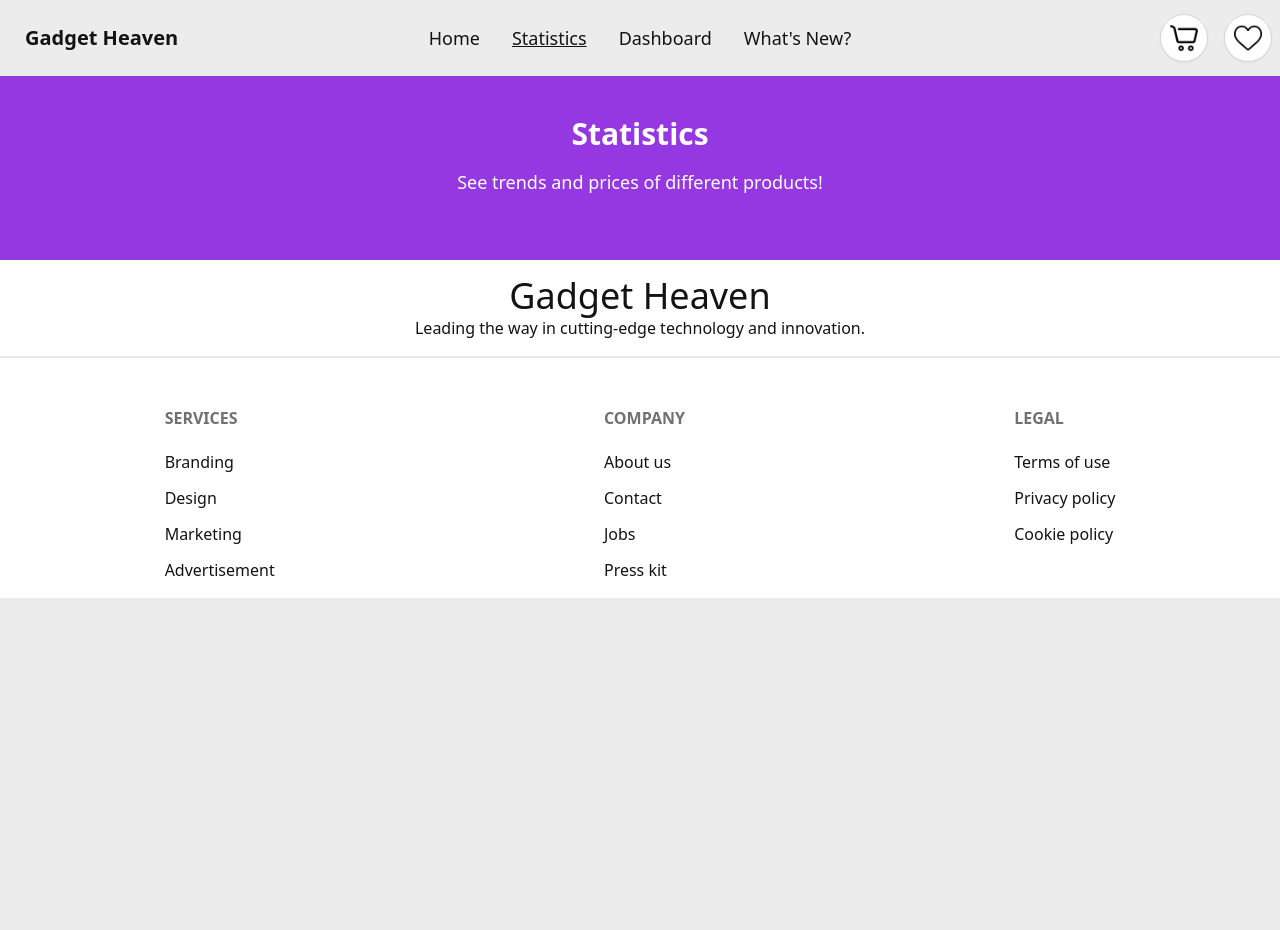
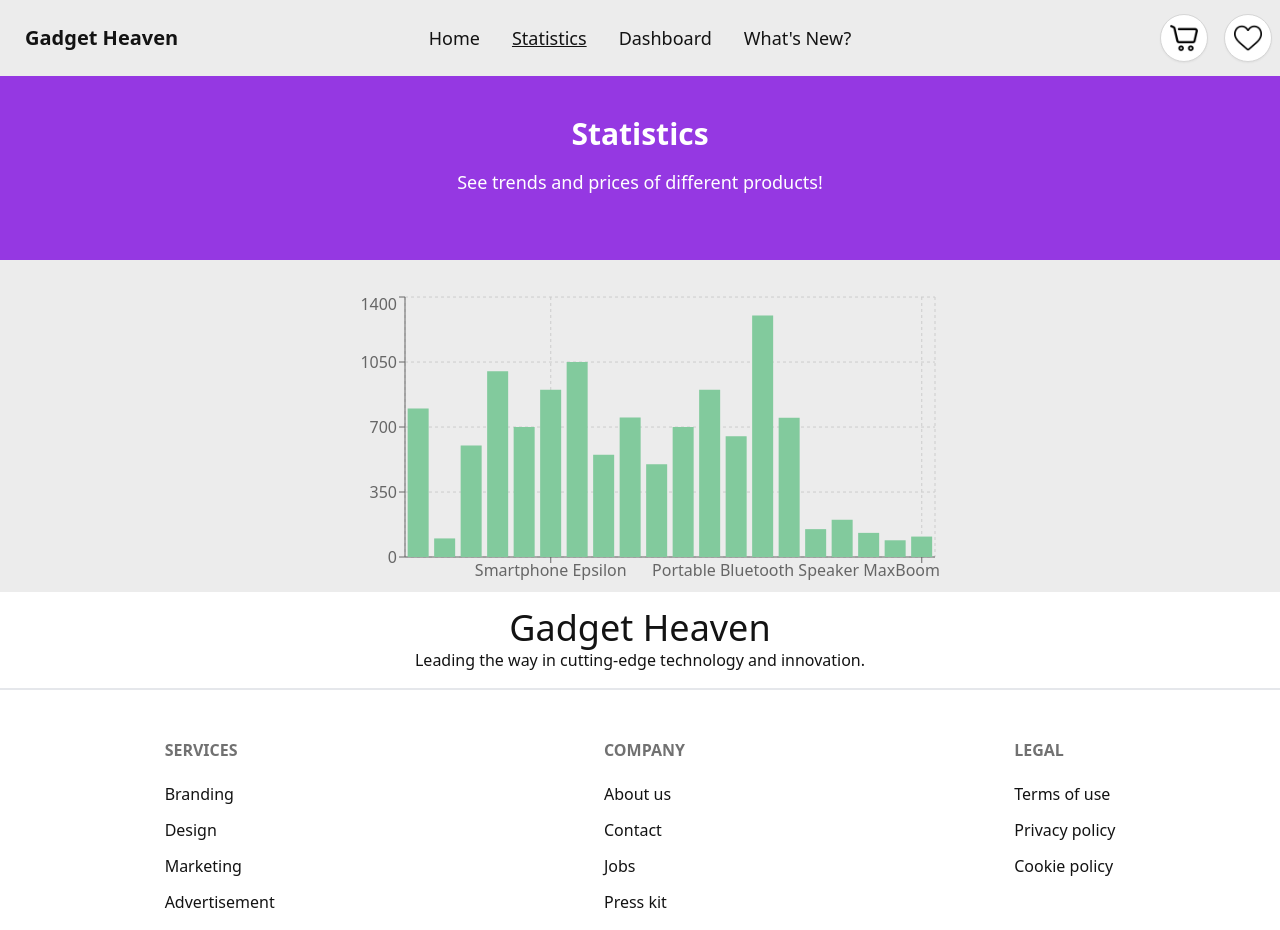
Before and after one commit to Raiyan27/Gadget-ecommerce-site, a React (Vite) app: page /statistics in a window 1280 px wide. Before the commit the page ends 800 px from the top, so only its background shows below. Built offline with nearby package versions, Linux system fonts and the light colour scheme.

Commit message:
statistics added

```diff
--- a/package.json
+++ b/package.json
@@ -14,7 +14,8 @@
     "react-dom": "^18.3.1",
     "react-helmet": "^6.1.0",
     "react-router-dom": "^6.27.0",
-    "react-toastify": "^10.0.6"
+    "react-toastify": "^10.0.6",
+    "recharts": "^2.13.3"
   },
   "devDependencies": {
     "@eslint/js": "^9.13.0",
--- a/src/components/Statistics.jsx
+++ b/src/components/Statistics.jsx
@@ -1,6 +1,11 @@
 import React from "react";
+import { useLoaderData } from "react-router-dom";
+import { BarChart, Bar, XAxis, YAxis, Tooltip, CartesianGrid } from "recharts";
 
 const Statistics = () => {
+  // Retrieve data using the loader
+  const data = useLoaderData();
+
   return (
     <>
       <div className="bg-[#9538E2] p-10">
@@ -11,6 +16,16 @@ const Statistics = () => {
           </p>
         </div>
       </div>
+
+      <div className="flex justify-center mt-8">
+        <BarChart width={600} height={300} data={data}>
+          <CartesianGrid strokeDasharray="3 3" />
+          <XAxis dataKey="title" />
+          <YAxis />
+          <Tooltip />
+          <Bar dataKey="price" fill="#82ca9d" />
+        </BarChart>
+      </div>
     </>
   );
 };
--- a/src/main.jsx
+++ b/src/main.jsx
@@ -35,6 +35,7 @@ const router = createBrowserRouter([
       {
         path: "statistics",
         element: <Statistics />,
+        loader: () => fetch("/gadgets.json"),
       },
       {
         path: "whatsNew",
```
Also changed, not shown: 1 other file (tests, documents, lock files or other folders).
